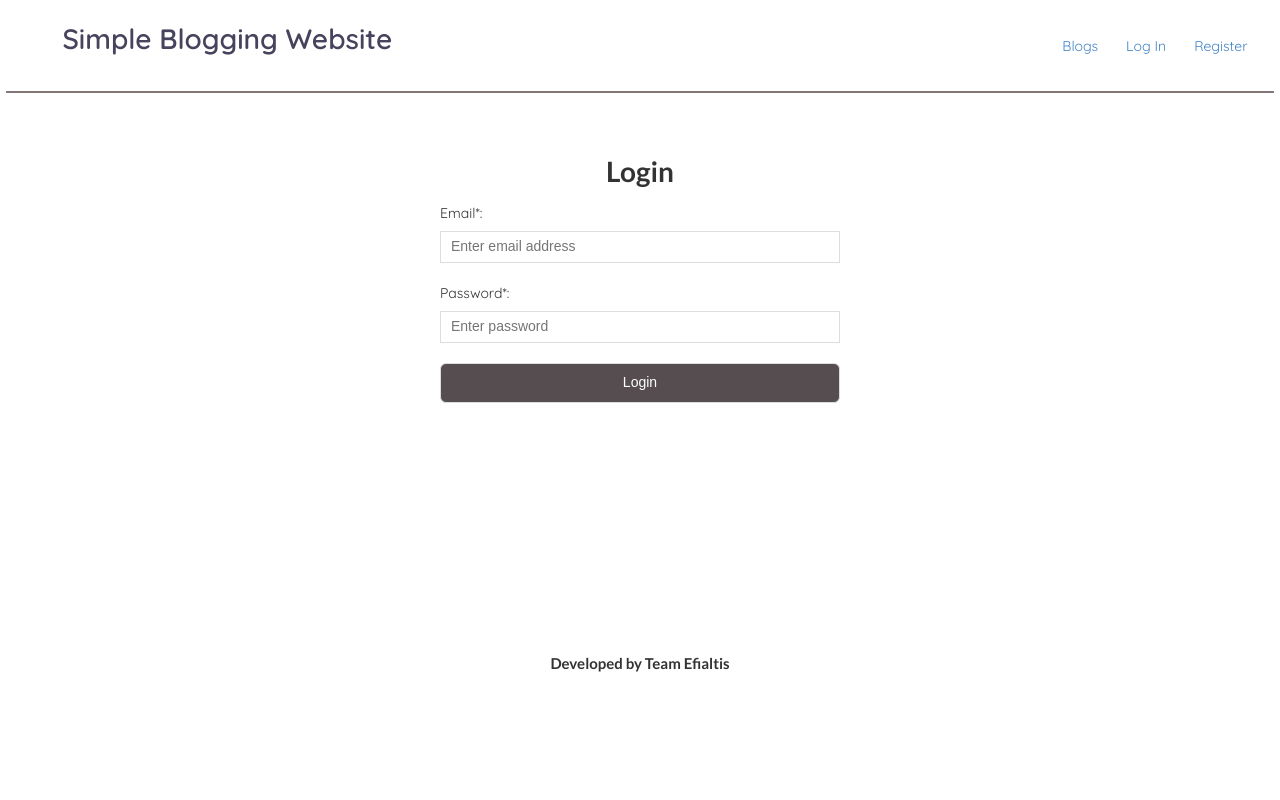
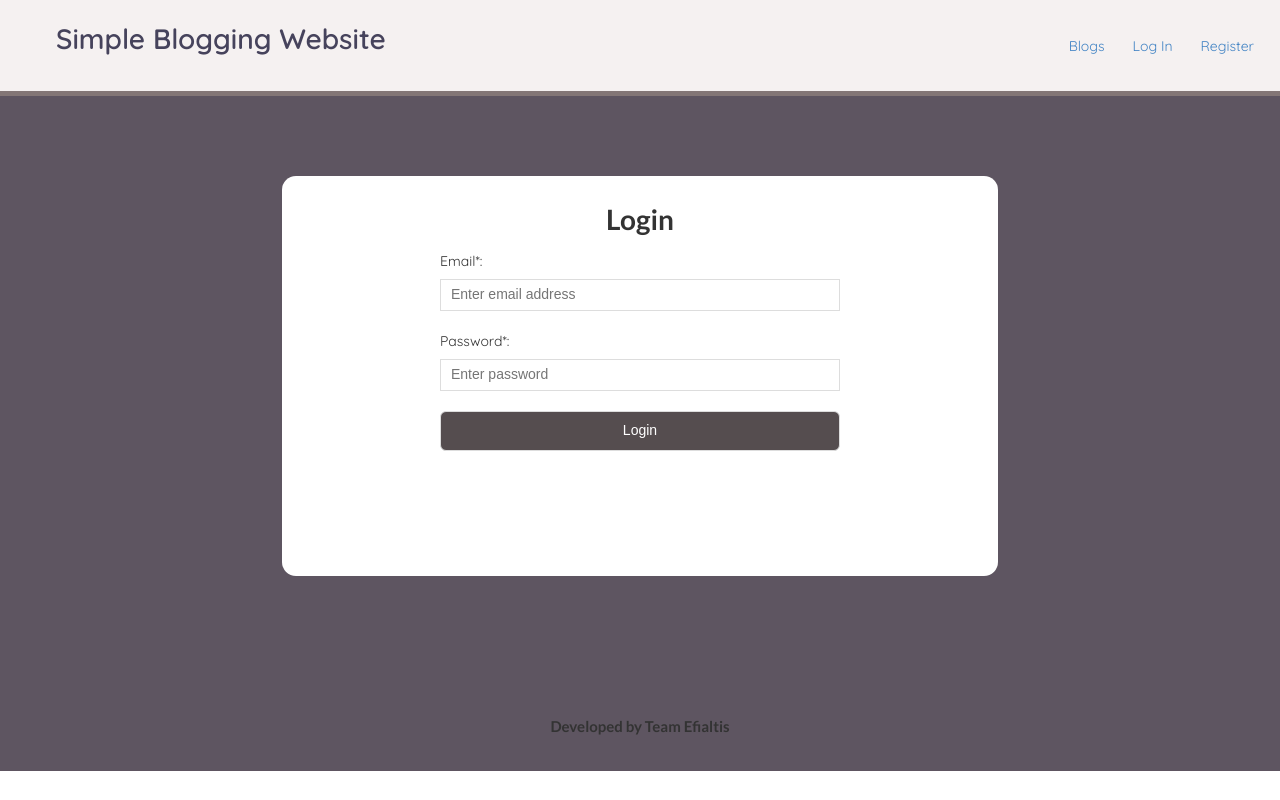
Before and after one commit to asmachy/simple-blogging-website-frontend, a React (Create React App) app: page /login in a window 1280 px wide. Built offline with nearby package versions, Linux system fonts and the light colour scheme.

Commit message:
design updated

```diff
--- a/src/components/Blog.js
+++ b/src/components/Blog.js
@@ -105,6 +105,7 @@ class Blog extends React.Component {
         const {deleteHandlerYes, deleteHandlerNo} = this
 
         return (
+            <div>
              <div className ="blog-details">
                 {preBlogMessage && (<h3 text-align="center">{preBlogMessage}</h3>)}
                 {/* {preBlogMessage && (()=> updateBlogMessage(""))} */}
@@ -132,6 +133,7 @@ class Blog extends React.Component {
                         <h2>Loading...</h2>
                     </article>)}
             </div>
+            </div>
 
         )
     }
--- a/src/components/EditBlog.js
+++ b/src/components/EditBlog.js
@@ -18,10 +18,11 @@ class EditBlog extends React.Component {
 
         e.preventDefault();
         let id = this.props.blog._id;
+        const {title,body} = this.state;
         const {token, setToken, updateBlogMessage, updateBlogsMessage, updateLoginMessage, history} = this.props
         await axios.put(`http://localhost:5000/posts/${id}`, {
-            title: this.state.title.trim(),
-            body: this.state.body.trim()
+            title: title.trim(),
+            body: body.trim()
         }, {
             headers: {
                 Authorization: `Bearer ${token}`
@@ -44,9 +45,11 @@ class EditBlog extends React.Component {
                 history.push('/');
             }
             else{
-                await setToken("");
-                updateLoginMessage(err.response.data);
-                history.push('/login')
+                // await setToken("");
+                // updateLoginMessage(err.response.data);
+                // history.push('/login')
+                updateBlogMessage(err.response.data);
+                history.push(`/blogs/${id}`);
             }
 
         })
@@ -81,7 +84,7 @@ class EditBlog extends React.Component {
                     <textarea id="title" type="text" value={this.state.title}
                         onChange={this.inputHandler} placeholder="Enter title" required/>
                     <label>Body: </label>
-                    <textarea rows="7" id="body" type="text" value={this.state.body}
+                    <textarea rows="10" cols="100" id="body" type="text" value={this.state.body}
                         onChange={this.inputHandler} placeholder="Enter body" required/>
                     <input className="submit-button" type="submit" value="Save"/>
                 </form>
--- a/src/components/Newblog.js
+++ b/src/components/Newblog.js
@@ -34,11 +34,12 @@ class Newblog extends React.Component {
     }
 
     handleSubmit = async(e)=>{
-        const {token, updateBlogsMessage, history} = this.props
         e.preventDefault();
+        const {token, updateBlogsMessage, history} = this.props;
+        const {title, body} = this.state;
         await axios.post(`http://localhost:5000/posts/`, {
-            title: this.state.title.trim(),
-            body: this.state.body.trim()
+            title: title.trim(),
+            body: body.trim()
         }, {
             headers: {
                 Authorization: `Bearer ${token}`
@@ -72,7 +73,7 @@ class Newblog extends React.Component {
                     <textarea id="title" type="text" value={this.state.title}
                         onChange={this.inputHandler} placeholder="Enter title" required/>
                     <label>Add Body*: </label>
-                    <textarea id="body" rows="7" type="text" value={this.state.body}
+                    <textarea id="body" rows="10" cols="100" type="text" value={this.state.body}
                         onChange={this.inputHandler} placeholder="Enter body" required/>
                     <input className="submit-button" type="submit" value="Add Blog"/>
                 </form>
--- a/src/index.css
+++ b/src/index.css
@@ -3,15 +3,21 @@
   margin: 0;
   font-family: "Quicksand";
   color: #333;
+  /* background-color: lightblue; */
+}
+.App {
+  background-color: rgb(94, 85, 97);
+  /* min-height: 200%; */
 }
 .navbar {
   color: #27233a;
   padding: 20px;
   display: flex;
   align-items: center;
-  max-width: 99%;
+  max-width: 100%;
   margin: 0 auto;
-  border-bottom: 2px solid #837676;
+  background-color: rgb(245, 241, 241);
+  border-bottom: 5px solid #837676;
 }
 .navbar h1 {
   font-weight: 600;
@@ -31,29 +37,29 @@
   color: #1e0720;
 }
 .content {
+  border-radius: 1rem;
+  background-color: rgb(255, 255, 255);
   max-width: 80%;
   vertical-align: center;
-  /* margin: 50% auto; */
-  margin-top: 60px;
-  margin-left: 25%;
-  margin-right: 25%;
-  margin-bottom: 2%;
-  padding-bottom: 2%;
-  min-height: 450px;
+  margin-top: 80px;
+  margin-left: 22%;
+  margin-right: 22%;
+  padding-top: 15px;
+  margin-bottom: 7%;
+  padding-bottom: 5%;
+  min-height: 400px;
 
 }
 .footer {
   text-align: center;
   padding-bottom: 35px;
-  padding-top: 2%;
+  padding-top: 4%;
+  color: #000000;
 }
 /* blog list */
 .blog-list {
-  padding: 10px 10px;
-  margin-top: 0;
-  margin: 2%;
+  padding-inline: 30px;
   min-height: 550px;
-  /* margin: 5px 0; */
   border-bottom: 1px solid #fafafa;
 }
 .blog-list:hover {
@@ -62,13 +68,10 @@
 .blog-list h2 {
   font-size: 25px;
   color: #5a5183;
-  margin-bottom: 8px;
+  padding-bottom: 8px;
+  margin-bottom: 20px;
   margin-left: 1.5%;
   min-height: 32px;
-}
-
-.blog-list .button {
-  margin-left: auto;
 }
 
 /* blog previews */
@@ -99,7 +102,12 @@
 
 /* blog  page */
 .blog-details {
-  min-height: 450px;
+  font-size: 15px;
+  color: #241e1ece;
+  padding: 10px 10px;
+  margin: 2%;
+  /* margin-bottom: 60px; */
+  min-width: 400px;
 }
 
 .blog-details h2 {
@@ -129,15 +137,8 @@
   text-align: left;
   color: #412c3ece;
   margin: 20px 0;
-  white-space: pre-line;
+  white-space: pre-wrap;
   overflow-wrap: break-word;
-
-}
-.blog-details{
-  font-size: 15px;
-  color: #241e1ece;
-  padding: 10px 10px;
-  margin: 2%;
 
 }
 .blog-details button {
@@ -150,10 +151,11 @@
   float: right;
   min-width: 10%;
   cursor: pointer;
-
+  margin-top: 50px;
 }
 /* create new blog form */
 .form {
+  padding-top: 10px;
   max-width: 400px;
   margin: 0 auto;
   text-align: center;
```
